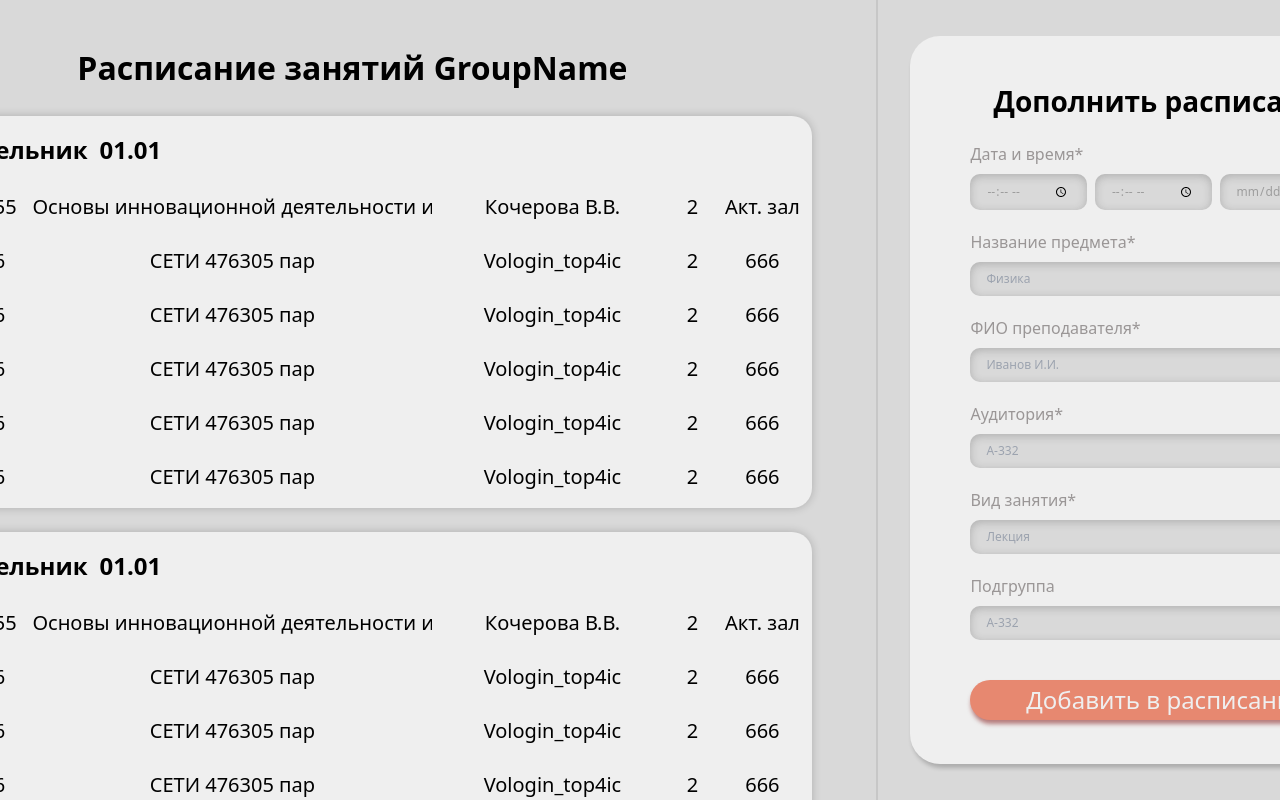
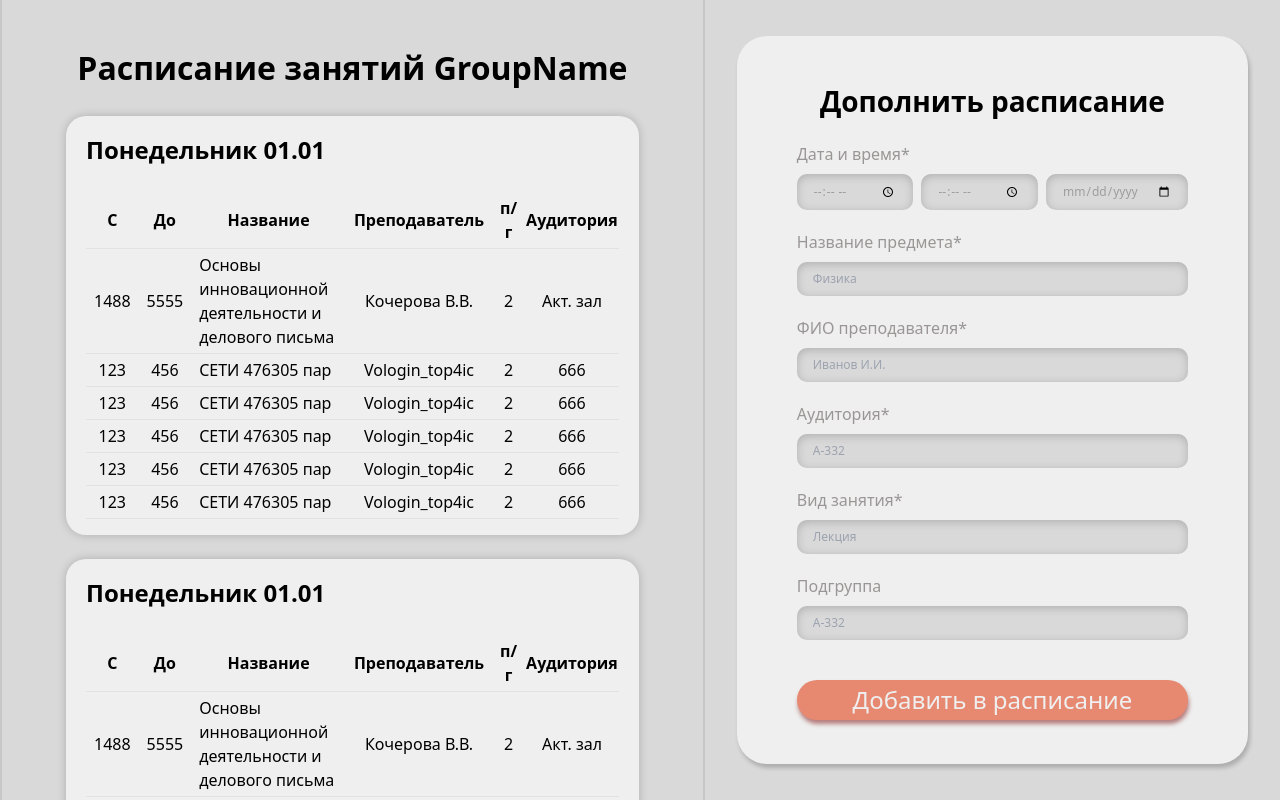
Before and after one commit to ystuler/frontend, a Vue app: page / in a window 1280 px wide. Built offline with nearby package versions, Linux system fonts and the light colour scheme.

Commit message:
refactor(schedule): refactor schedule type to table

```diff
--- a/src/components/AppAddLesson.vue
+++ b/src/components/AppAddLesson.vue
@@ -73,7 +73,7 @@ import AppInput from './AppInput.vue';
   text-align: center;
 }
 .app-add-lesson-container {
-  max-width: 800px;
+  width: 100%;
   border-radius: 30px;
   background-color: #EFEFEF;
   display: flex;
--- a/src/components/AppLessonList.vue
+++ b/src/components/AppLessonList.vue
@@ -30,7 +30,7 @@ const lessons = computed(() => lessonStore.lessons)
 <style scoped>
 
 .app-lesson-list {
-  max-width: 1200px;
+  width: 100%;
   min-height: 120px;
   background-color: rgb(239, 239, 239);
   border-radius: 20px;
--- /dev/null
+++ b/src/components/AppLessonListV2.vue
@@ -0,0 +1,109 @@
+<script setup lang="ts">
+//Включает в себя информацию о расписании (от выбора недели до легенды)
+import { useLessonStore } from '../stores/lesson.store';
+import { computed } from 'vue';
+import AppLessonV2 from './AppLessonV2.vue';
+
+const lessonStore = useLessonStore();
+const lessons = computed(() => lessonStore.lessons);
+</script>
+
+<template>
+  <div class="app-lesson-list">
+    <div class="app-lesson-list__day">
+      <span>
+        Понедельник
+      </span>
+      <span>
+        01.01
+      </span>
+    </div>
+    <table class="app-lesson-list__table">
+      <thead>
+        <tr class="lesson-table__header">
+          <th
+            scope="col"
+            class="lesson-table__column"
+          >
+            С
+          </th>
+          <th
+            scope="col"
+            class="lesson-table__column"
+          >
+            До
+          </th>
+          <th
+            scope="col"
+            class="lesson-table__column lesson-column__name"
+          >
+            Название
+          </th>
+          <th
+            scope="col"
+            class="lesson-table__column"
+          >
+            Преподаватель
+          </th>
+          <th
+            scope="col"
+            class="lesson-table__column"
+          >
+            п/г
+          </th>
+          <th
+            scope="col"
+            class="lesson-table_column"
+          >
+            Аудитория
+          </th>
+        </tr>
+      </thead>
+      <tbody class="lesson-table__body">
+        <AppLessonV2
+          v-for="lesson in lessons"
+          :key="lesson.id"
+          class="lesson-table__lesson-row"
+          :time-start="lesson.timeStart"
+          :time-end="lesson.timeEnd"
+          :name="lesson.name"
+          :subgroup="lesson.subgroup"
+          :teacher="lesson.teacher"
+          :audience="lesson.audience"
+        />
+      </tbody>
+    </table>
+  </div>
+</template>
+
+<style scoped>
+
+.app-lesson-list {
+  width: 100%;
+  min-height: 120px;
+  background-color: rgb(239, 239, 239);
+  border-radius: 20px;
+  display: flex;
+  flex-direction: column;
+  gap: 24px;
+  padding: 16px 20px;
+  box-shadow: 0px 0px 10px rgba(0,0,0,0.2);
+}
+
+.app-lesson-list__day {
+  font-size: 24px;
+  font-weight: 600;
+}
+
+.lesson-table__header {
+  border-bottom: 1px solid #3331;
+}
+
+.app-lesson-list__table {
+  width: 100%;
+}
+
+.lesson-table__column {
+  padding: 4px 8px;
+}
+</style>
--- /dev/null
+++ b/src/components/AppLessonV2.vue
@@ -0,0 +1,58 @@
+<script setup lang="ts">
+export interface AppLessonProps {
+  timeStart: number;
+  timeEnd: number;
+  name: string;
+  subgroup: number;
+  teacher: string;
+  audience: string;
+}
+
+defineProps<AppLessonProps>();
+</script>
+
+<template>
+  <tr class="app-lesson">
+    <td class="app-lesson__time-start">
+      {{ timeStart }}
+    </td>
+    <td class="app-lesson__time-end">
+      {{ timeEnd }}
+    </td>
+    <td class="app-lesson__name">
+      {{ name }}
+    </td>
+    <td class="app-lesson__teacher">
+      {{ teacher }}
+    </td>
+    <td class="app-lesson__subgroup">
+      {{ subgroup }}
+    </td>
+    <td class="app-lesson__audience">
+      {{ audience }}
+    </td>
+  </tr>
+</template>
+
+<style scoped>
+.app-lesson {
+  border-bottom: 1px solid #3331;
+}
+
+.app-lesson td {
+  padding: 4px 8px;
+}
+
+.app-lesson__name {
+  width: 40%;
+}
+
+.app-lesson__subgroup,
+.app-lesson__audience,
+.app-lesson__teacher,
+.app-lesson__time-start,
+.app-lesson__time-end
+{
+  text-align: center;
+}
+</style>
--- a/src/components/AppSchedule.vue
+++ b/src/components/AppSchedule.vue
@@ -1,6 +1,6 @@
 <script setup lang="ts">
 // Все окно с расписанием
-import AppLessonList from './AppLessonList.vue';
+import AppLessonListV2 from './AppLessonListV2.vue';
 const lessonLists = [
   // я хз что с этим сделать ыыы
   {},
@@ -22,7 +22,7 @@ const lessonLists = [
       v-for="(lessonList, index) in lessonLists"
       :key="index"
     >
-      <AppLessonList :lessons="lessonList" />
+      <AppLessonListV2 :lessons="lessonList" />
     </div>
   </div>
 </template>
@@ -31,20 +31,18 @@ const lessonLists = [
 <style scoped>
 .app-schedule-title {
   font-size: 32px;
-  margin-top: 44px;
   font-weight: 600;
 }
 
 .app-schedule-container {
-  width: 50vw;
-  height: 100vh;
-  min-width: 480px;
+  max-height: 100vh;
   border-left: 2px solid rgb(199, 199, 199);
   border-right: 2px solid rgb(199, 199, 199);
   display: flex;
   flex-direction: column;
   align-items: center;
   gap: 24px;
-  padding: 0 64px;
+  padding: 44px 64px;
+  overflow-y: auto;
 }
 </style>
```
